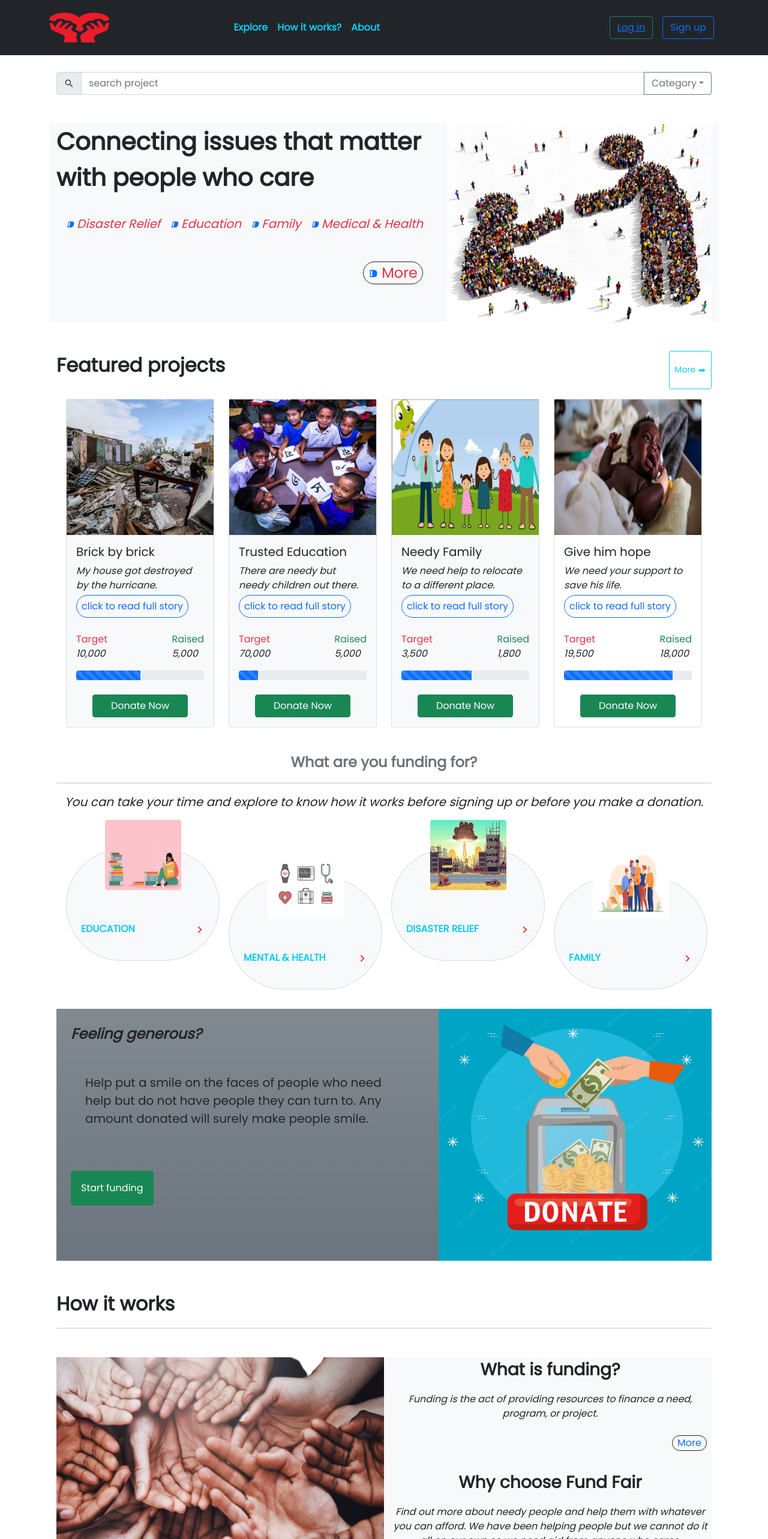
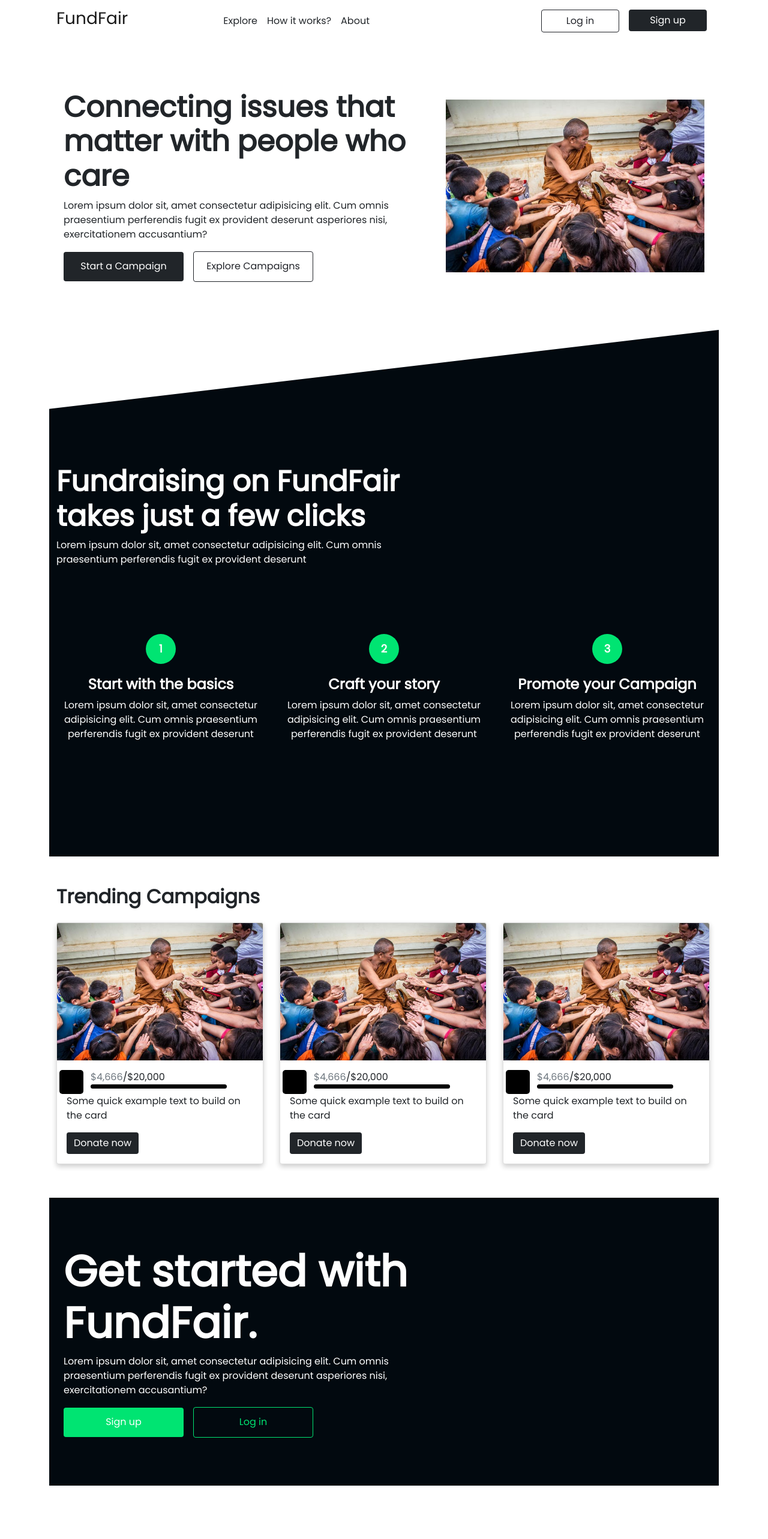
Before and after one commit to jmcode24/fundraising, a React (Create React App) app: page / in a window 1280 px wide. Shown: the top 2566 px of the page at 60% size. After the commit the page ends 2477 px from the top, so only its background shows below. Built offline with nearby package versions, Linux system fonts and the light colour scheme.

Commit message:
minor tweaks

```diff
--- a/src/Pages/LandingPage.jsx
+++ b/src/Pages/LandingPage.jsx
@@ -1,4 +1,5 @@
 import React from "react";
+import MainLayout from "layouts/MainLayout/MainLayout";
 import {
   Button,
   Col,
@@ -13,32 +14,31 @@ import Help from "images/help.jpeg";
 
 function LandingPage() {
   return (
-    <div>
+    <MainLayout pageTitle="Fund Fair Ghana">
       <Navbar variant="light" bg="#fff" collapseOnSelect expand="lg">
         <Container>
-          <Navbar.Brand>
+          <Navbar.Brand as={Link} to="/">
             <h3 class="logo">FundFair</h3>
             {/* <Image logo={logo} /> */}
           </Navbar.Brand>
           <Navbar.Toggle aria-controls="responsive-navbar-nav" />
           <Navbar.Collapse id="responsive-navbar-nav">
             <Nav className="mx-auto nav-item">
-              <Nav.Link>
+              <Nav.Link href="#explore">
                 <span className="text-dark" style={{ fontFamily: "poppins" }}>
                   Explore
                 </span>
               </Nav.Link>
-              <Nav.Link>
+              <Nav.Link href="#works">
                 <span className="text-dark">How it works?</span>
               </Nav.Link>
-              <Nav.Link>
+              <Nav.Link href="#about">
                 <span className="text-dark">About</span>
               </Nav.Link>
             </Nav>
             <Nav className="ms-auto nav-item">
-              <Link to="/login" style={{ color: "#444" }}>
                 <Nav.Link>
-                  <Button
+                  <Button as={Link} to="/login"
                     style={{
                       backgroundColor: "#fff",
                       color: "#212329",
@@ -50,10 +50,9 @@ function LandingPage() {
                     Log in
                   </Button>
                 </Nav.Link>
-              </Link>
 
               <Nav.Link>
-                <Button
+                <Button as={Link} to="/register"
                   style={{
                     backgroundColor: "#212529",
                     color: "#fff",
@@ -70,6 +69,7 @@ function LandingPage() {
         </Container>
       </Navbar>
 
+      <section id="explore">
         <Container fluid>
           <Container
             style={{
@@ -140,7 +140,9 @@ function LandingPage() {
             </Row>
           </Container>
         </Container>
+      </section>
 
+      <section id="works">
         {/* How it works */}
         <Container
           fluid
@@ -488,7 +490,7 @@ function LandingPage() {
                   omnis praesentium perferendis fugit ex provident deserunt
                   asperiores nisi, exercitationem accusantium?
                 </p>
-              <Button
+                <Button as={Link} to="./register"
                   style={{
                     backgroundColor: "#00e472",
                     color: "#fff",
@@ -498,9 +500,9 @@ function LandingPage() {
                     border: "none",
                   }}
                 >
-                Register
+                  Sign up
                 </Button>
-              <Button
+                <Button as={Link} to="/login"
                   style={{
                     marginLeft: "1rem",
                     backgroundColor: "transparent",
@@ -512,13 +514,14 @@ function LandingPage() {
                     border: "1px solid #00e472",
                   }}
                 >
-                Login
+                  Log in
                 </Button>
               </Col>
             </Row>
           </Container>
         </Container>
-    </div>
+      </section>
+    </MainLayout>
   );
 }
 
--- a/src/Pages/Login.jsx
+++ b/src/Pages/Login.jsx
@@ -1,27 +1,57 @@
-import { Button, Form } from "react-bootstrap";
-import { Helmet } from "react-helmet";
+import React from 'react';
+import MainLayout from "layouts/MainLayout/MainLayout";
+import { Container, Navbar, Nav, Button, Form } from "react-bootstrap";
 import { Link } from "react-router-dom";
 
 const Login = () => {
   return (
-    <div
+    <MainLayout pageTitle="Fund Fair Ghana | Log in">
+      <Navbar variant="light" bg="#fff" collapseOnSelect expand="lg">
+        <Container>
+          <Navbar.Brand as={Link} to="/">
+            <h3 class="logo">FundFair</h3>
+            {/* <Image logo={logo} /> */}
+          </Navbar.Brand>
+          <Navbar.Toggle aria-controls="responsive-navbar-nav" />
+          <Navbar.Collapse id="responsive-navbar-nav">
+            <Nav className="ms-auto nav-item">
+              <Nav.Link>
+                <p>
+                  Dont have an account?
+                  <Button as={Link} to="/register"
+                    className='ms-1'
                     style={{
-        width: "100vw",
-        height: "100vh",
+                      backgroundColor: "#212529",
+                      color: "#fff",
+                      minWidth: "130px",
+                      outline: "none",
+                      border: "none",
+                    }}
+                  >
+                    Sign up
+                  </Button>
+                </p>
+              </Nav.Link>
+            </Nav>
+          </Navbar.Collapse>
+        </Container>
+      </Navbar>
+
+      <div className="mt-4"
+      style={{
         display: "flex",
         alignItems: "center",
         justifyContent: "center",
       }}
       >
-      <Helmet>
-        <title>Login</title>
-      </Helmet>
-
         <div
           style={{
             width: "400px",
           }}
         >
+          <p className='text-center mb-4' style={{fontSize: "2rem", fontFamily: "Poppins",fontWeight: "bold", color: "#00e472"}}>
+            Sign in to continue
+          </p>
           <Form>
             <Form.Group className="mb-3" controlId="formBasicEmail">
               <Form.Label>Email address</Form.Label>
@@ -33,25 +63,20 @@ const Login = () => {
               <Form.Control type="password" placeholder="Password" />
             </Form.Group>
 
-          <p>
-            don't have an account? <Link to="/register">Regiter</Link>
-          </p>
             <Button
+              variant='outline-dark'
               type="submit"
               style={{
-              backgroundColor: "#212529",
-              color: "#fff",
                 width: "200px",
-              outline: "none",
                 padding: ".5rem 1rem",
-              border: "none",
               }}
             >
-            Submit
+              Continue
             </Button>
           </Form>
         </div>
       </div>
+    </MainLayout>
   );
 };
 
--- a/src/Pages/Register.jsx
+++ b/src/Pages/Register.jsx
@@ -1,27 +1,58 @@
-import { Helmet } from "react-helmet";
-import { Form, Button } from "react-bootstrap";
+import React from 'react';
+import MainLayout from 'layouts/MainLayout/MainLayout';
+import { Container, Navbar, Nav, Form, Button } from "react-bootstrap";
 import { Link } from "react-router-dom";
 
 const Register = () => {
   return (
-    <div
+    <MainLayout pageTitle="Fund Fair Ghana | Sign up">
+      <Navbar variant="light" bg="#fff" collapseOnSelect expand="lg">
+        <Container>
+          <Navbar.Brand as={Link} to="/">
+            <h3 class="logo">FundFair</h3>
+            {/* <Image logo={logo} /> */}
+          </Navbar.Brand>
+          <Navbar.Toggle aria-controls="responsive-navbar-nav" />
+          <Navbar.Collapse id="responsive-navbar-nav">
+            <Nav className="ms-auto nav-item">
+              <Nav.Link>
+                <p>
+                  Already have an account?
+                  <Button as={Link} to="/login"
+                    className='ms-1'
+                    variant='outline-dark'
+                    type="submit"
                     style={{
-        width: "100vw",
-        height: "100vh",
+                      minWidth: "130px",
+                    }}
+                    >
+                    Log in
+                  </Button>
+                </p>
+              </Nav.Link>
+            </Nav>
+          </Navbar.Collapse>
+        </Container>
+      </Navbar>
+
+      <div className="mt-4"
+        style={{
           display: "flex",
           alignItems: "center",
           justifyContent: "center",
         }}
       >
-      <Helmet>
-        <title>Register</title>
-      </Helmet>
-
        <div
           style={{
             width: "400px",
           }}
         >
+          <p className='text-center mb-1' style={{fontSize: "2rem", fontFamily: "Poppins",fontWeight: "bold", color: "#00e472"}}>
+          Sign up
+          </p>
+          <p className='text-center mb-4 text-muted' style={{fontSize: "1.5rem", fontFamily: "Poppins"}}>
+          it's quick and easy.
+          </p>
           <Form>
             <Form.Group className="mb-3" controlId="fullname">
               <Form.Label>Full Name</Form.Label>
@@ -43,9 +74,6 @@ const Register = () => {
               <Form.Control type="password" placeholder="Password" />
             </Form.Group>
 
-          <p>
-            already have an account? <Link to="/login">Login</Link>
-          </p>
             <Button
               type="submit"
               style={{
@@ -62,6 +90,7 @@ const Register = () => {
           </Form>
         </div>
       </div>
+    </MainLayout>
   );
 };
 
--- a/src/Router.js
+++ b/src/Router.js
@@ -1,4 +1,3 @@
-import HomePage from "pages/HomePage";
 import LandingPage from "pages/LandingPage";
 import Login from "pages/Login";
 import Register from "pages/Register";
@@ -9,8 +8,7 @@ function Router() {
   return (
     <div>
       <Routes>
-        <Route path="/" element={<HomePage />} />
-        <Route path="/home" element={<LandingPage />} />
+        <Route path="/" element={<LandingPage />} />
 
         <Route path="/login" element={<Login />} />
         <Route path="/register" element={<Register />} />
--- a/src/layouts/MainLayout/MainLayout.jsx
+++ b/src/layouts/MainLayout/MainLayout.jsx
@@ -1,8 +1,6 @@
 import React from "react";
 import { Container } from "react-bootstrap";
-import Header from "component/Header";
 import { Helmet } from "react-helmet";
-import Footer from "component/Footer";
 
 function MainLayout(props) {
   return (
@@ -11,11 +9,7 @@ function MainLayout(props) {
         <title>{props.pageTitle || "Fund Fair Ghana"}</title>
       </Helmet>
 
-      <Header />
-
       <Container>{props.children}</Container>
-
-      <Footer />
     </>
   );
 }
--- a/src/pages/HomePage.jsx
+++ b/src/pages/HomePage.jsx
@@ -32,7 +32,7 @@ import about from '../images/about-io.png';
 
 export default function HomePage() {
   return (
-    <MainLayout pageTitle="Fund Fair Ghana &copy;">
+    <MainLayout pageTitle="Fund Fair Ghana">
       {/* Page details*/}
       <Container style={{marginTop: "120px"}}>
         <section id="home">
```
Also changed, not shown: 1 other file (tests, documents, lock files or other folders). Lines whose indentation alone changed are shown as unchanged.
